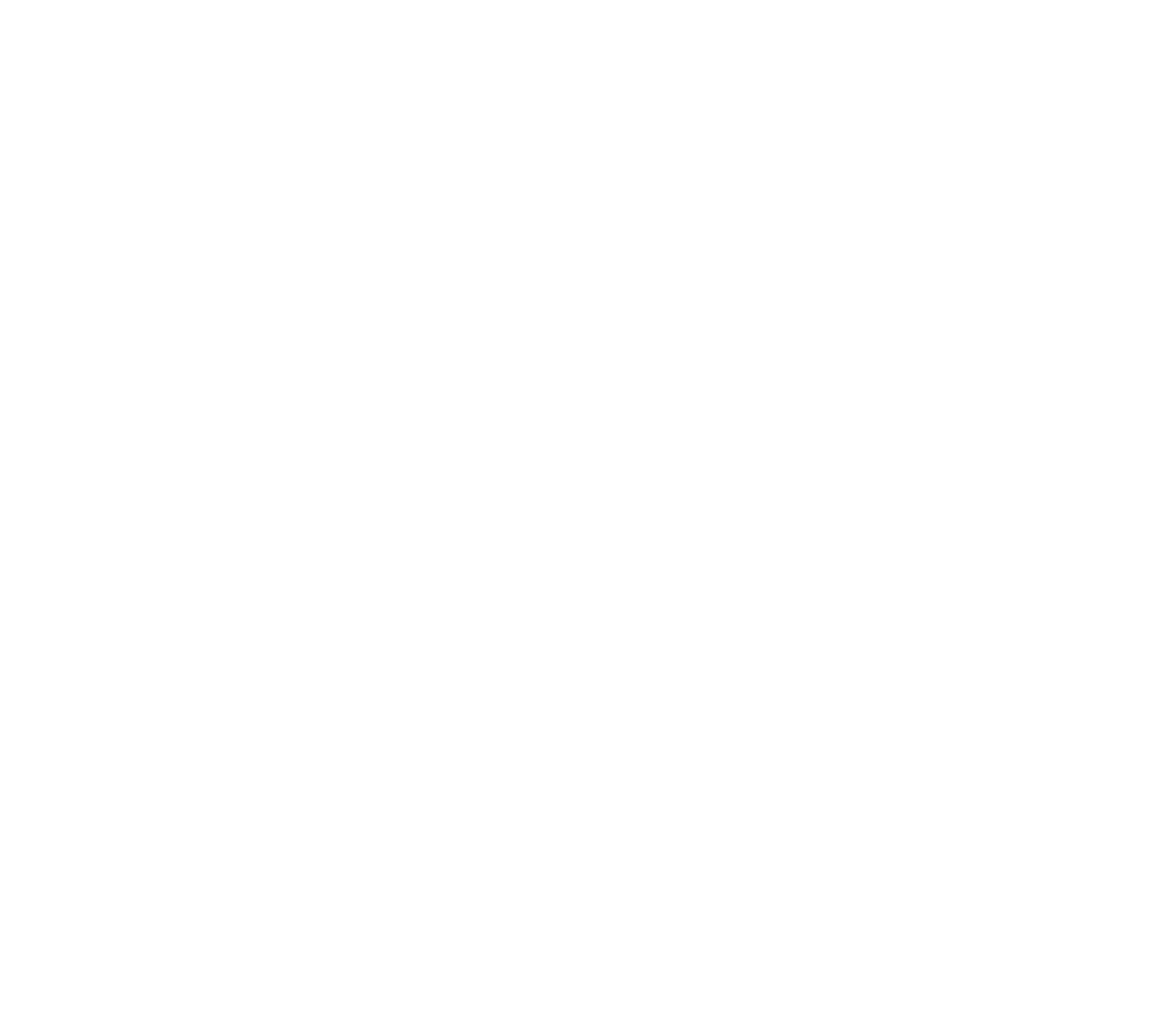
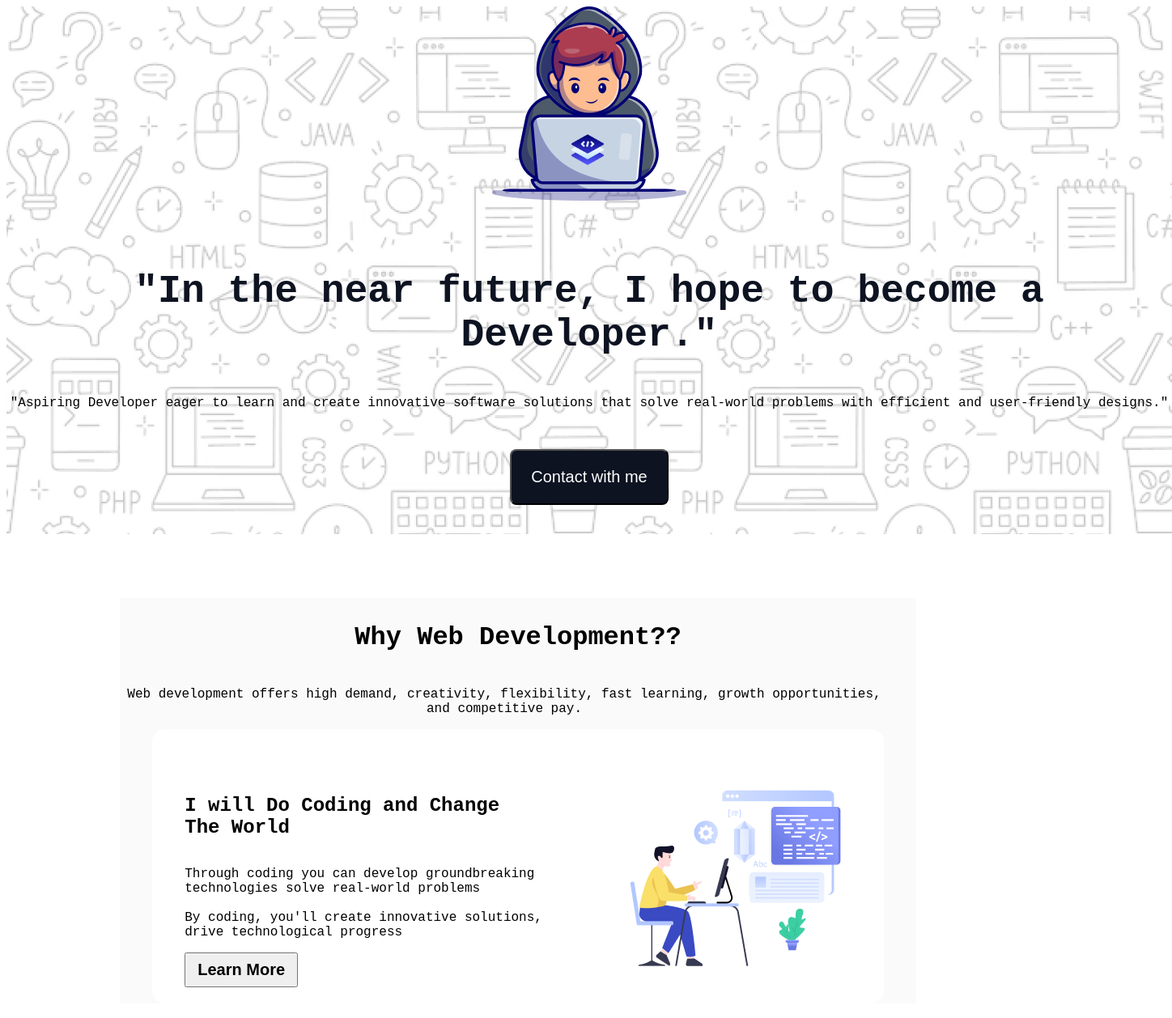
Before and after one commit to Sultan-mahmud-shanto/Assignment-01, a plain HTML site: page index.html in a window 1280 px wide. Shown: the whole page at 81% size, 1448 px wide, since content can reach past the window. Before the commit the page ends 800 px from the top, so only its background shows below. Drawn offline with Linux system fonts and the light colour scheme; a web font is replaced by a local one.

Commit message:
Why Web Development??

```diff
--- a/index.html
+++ b/index.html
@@ -5,14 +5,60 @@
     <meta charset="UTF-8">
     <meta name="viewport" content="width=device-width, initial-scale=1.0">
     <title>Assignment-01</title>
+    <link rel="preconnect" href="https://fonts.googleapis.com">
+    <link rel="preconnect" href="https://fonts.gstatic.com" crossorigin>
+    <link href="https://fonts.googleapis.com/css2?family=Azeret+Mono:ital,wght@0,100..900;1,100..900&display=swap"
+        rel="stylesheet">
+    <link rel="stylesheet" href="styles/assignment-01.css">
 </head>
 
-<body>
+<body class="azeret-mono-normal">
     <header>
 
     </header>
     <main>
+        <section class="cover-page">
+            <div class="title">
+                <img src="assets/Group.png" alt="">
+                <h3 class="caption">"In the near future, I hope to become a Developer."</h3>
+                <p class="descrip">"Aspiring Developer eager to learn and create innovative software solutions that
+                    solve real-world problems with efficient and user-friendly designs."</p>
+                <div>
+                    <button class="btn">Contact with me</button>
+                </div>
 
+            </div>
+
+        </section>
+        <section class="section-2">
+            <div>
+                <div class="title-2">
+                    <h4 class="heading">Why Web Development??</h4>
+                    <p class="discrib-1">Web development offers high demand, creativity, flexibility, fast learning,
+                        growth opportunities, and competitive pay.</p>
+                </div>
+
+                <div class="title-contain">
+                    <div>
+
+                        <h4 class="heading-2">I will Do Coding and Change The World</h4>
+                        <p class="discrib-2">Through coding you can develop groundbreaking technologies solve real-world
+                            problems </p>
+                        <p class="discrib-2-1">By coding, you'll create innovative solutions, drive technological
+                            progress</p>
+                        <div class="button-2">
+                            <button class="btn-2">Learn More</button>
+                        </div>
+                    </div>
+                    <div class="img-2">
+                        <img src="assets/Layer_1.png" alt="">
+                    </div>
+                </div>
+
+
+            </div>
+
+        </section>
     </main>
     <footer>
 
--- /dev/null
+++ b/styles/assignment-01.css
@@ -0,0 +1,97 @@
+.cover-page{
+    background-image: url(../assets/Hero-bg.png);
+    width: 1440px;
+    height: 652px;
+}
+
+.title{
+  background-position: center;
+  text-align: center;
+
+}
+.title-2{
+  text-align: center;
+}
+
+.heading{
+  font-size: 32px;
+  padding-top: 30px;
+
+}
+
+.discrib-1{
+  font-size: 16px;
+  text-align: center;
+  width: 950px;
+}
+
+.section-2{
+  background-color: rgba(19, 13, 33, 0.02);
+  margin: 79px 140px 38px 140px;
+  width: 1140px auto;
+}
+
+.heading-2{
+  font-size: 24px;
+  width: 390px;
+}
+
+.discrib-2{
+  font-size: 16px;
+  width: 468px;
+  padding-top: 3px;
+
+}
+.discrib-2-1{
+  padding-top: 2px;
+  width: 468px;
+}
+
+.button-2{
+ padding-bottom: 20px;
+}
+
+.btn-2{
+  padding: 8px 14px;
+  font-size: 20px;
+  font-weight: 600;
+
+}
+.clr{
+    background-color: #FFFFFF;
+}
+.title-contain{
+  display: flex;
+  justify-content: space-around;
+  align-items: center;
+  padding-top: 50px;
+  background-color: #FFFFFF;
+  margin-left: 40px;
+  margin-right: 40px;
+  border-radius: 16px;
+}
+.caption{
+    font-size: 48px;
+    font-weight: 800px;
+    padding-top: 32px;
+    color: #0D1321;
+}
+.azeret-mono-normal {
+    font-family: "Azeret Mono", monospace;
+    font-optical-sizing: auto;
+    font-weight: 50px;
+    font-style: normal;
+  }
+  .descrip{
+      font-size: 16px;
+      margin-top: 24px;
+
+  }
+  .btn{
+    font-size: 20px;
+    margin-top: 32px;
+    color: #FFFFFF;
+    padding: 21px 24px;
+    background-color: #0D1321;
+    border-radius: 8px;
+  }
```
